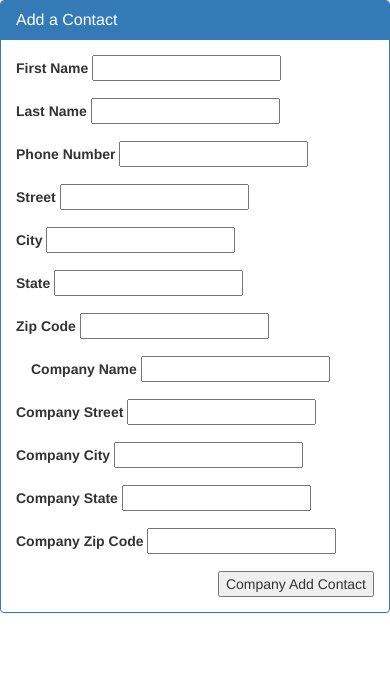
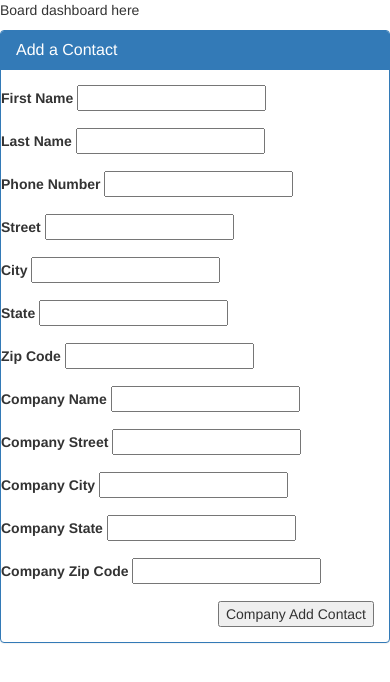
Before and after one commit to Yhbv24/brm, a PHP site: template web/views/index.html.twig in a window 390 px wide. Shown: the top 682 px of the page. Run offline with PHP 8.4, Linux system fonts and the light colour scheme; the template is opened without the code that fills it, so the values that code supplies are empty; some libraries are stand-ins or nearby versions.

Commit message:
format index.html.twig

```diff
--- a/app/app.php
+++ b/app/app.php
@@ -9,11 +9,14 @@
     $password = 'root';
     $DB = new PDO($server, $username, $password);
 
+    $app = new Silex\Application();
+
     $app->register(new Silex\Provider\TwigServiceProvider(), array(
         'twig.path' => __DIR__.'/../web/views'
     ));
     $app->get("/", function() use ($app) {
     return $app['twig']->render('index.html.twig');
+    });
+    return $app;
 
-    return $app;
  ?>
--- a/web/views/index.html.twig
+++ b/web/views/index.html.twig
@@ -4,9 +4,11 @@
 <title>Board Management</title>
 </head>
 <body>
-<!-- Form for adding a new contact -->
-<div class='row'>
-    <div class='col-md-12'>
+    <div class="row">
+        <div class="col-md-8">
+            <p>Board dashboard here</p>
+        </div>
+        <div class="col-md-4">
             <div class='panel panel-primary'>
                 <div class='panel-heading'>
                     <h1 class='panel-title'>Add a Contact</h1>
@@ -14,84 +16,61 @@
                 <div class='panel-body'>
                     <form action='/contacts' method='post'>
                         <div class='row'>
-                        <div class='col-sm-3'>
                             <div class='form-group'>
                                 <label for='first-name'>First Name</label>
                                 <input id='first-name' name='first-name' type='text'>
                             </div>
-                        </div>
-                        <div class='col-sm-3'>
                             <div class='form-group'>
                                 <label for='last-name'>Last Name</label>
                                 <input id='last-name' name='last-name' type='text'>
                             </div>
                         </div>
-                        <div class='col-sm-3'>
+                        <div class="row">
                             <div class='form-group'>
                                 <label for='phone-number'>Phone Number</label>
                                 <input id='phone-number' name='phone-number' type='text'>
                             </div>
                         </div>
-                    </div>
                         <div class='row'>
-                        <div class='col-sm-3'>
                             <div class='form-group'>
                                 <label for='street-address'>Street</label>
                                 <input id='street-address' name='street-address' type='text'>
                             </div>
-                        </div>
-                        <div class='col-sm-3'>
                             <div class='form-group'>
                                 <label for='city-address'>City</label>
                                 <input id='city-address' name='city-address' type='text'>
                             </div>
-                        </div>
-                        <div class='col-sm-3'>
                             <div class='form-group'>
                                 <label for='state-address'>State</label>
                                 <input id='state-address' name='state-address' type='text'>
                             </div>
-                        </div>
-                        <div class='col-sm-3'>
                             <div class='form-group'>
                                 <label for='zip-address'>Zip Code</label>
                                 <input id='zip-address' name='zip-address' type='text'>
                             </div>
                         </div>
-                    </div>
-                    <div class='col-sm-3'>
+                        <div class="row">
                             <div class='form-group'>
                                 <label for='company-name'>Company Name</label>
                                 <input id='company-name' name='company-name' type='text'>
                             </div>
-                    </div>
-                    <div class='row'>
-                        <div class='col-sm-3'>
                             <div class='form-group'>
                                 <label for='company-street-address'>Company Street</label>
                                 <input id='company-street-address' name='company-street-address' type='text'>
                             </div>
-                        </div>
-                        <div class='col-sm-3'>
                             <div class='form-group'>
                                 <label for='company-city-address'>Company City</label>
                                 <input id='company-city-address' name='company-ity-address' type='text'>
                             </div>
-                        </div>
-                        <div class='col-sm-3'>
                             <div class='form-group'>
                                 <label for='company-state-address'>Company State</label>
                                 <input id='company-state-address' name='company-state-address' type='text'>
                             </div>
-                        </div>
-                        <div class='col-sm-3'>
                             <div class='form-group'>
                                 <label for='company-zip-address'>Company Zip Code</label>
                                 <input id='company-zip-address' name='company-zip-address' type='text'>
                             </div>
                         </div>
-                    </div>
-
                         <button type='submit' class="pull-right">Company Add Contact</button>
                     </form>
                 </div>
```
Lines whose indentation alone changed are shown as unchanged.
